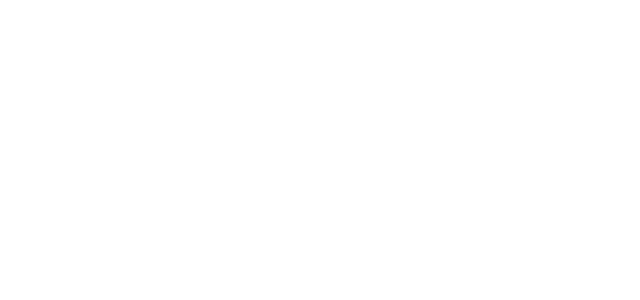
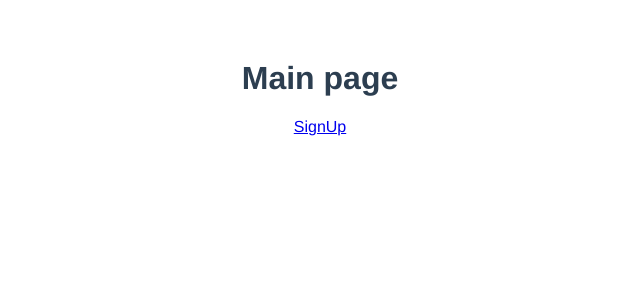
Before and after one commit to dimanlin/banck-fronend, a Vue app: page / in a window 1280 px wide. Shown: the top 300 px of the page, without its empty margins (320-960 px from the left). Built offline with nearby package versions, Linux system fonts and the light colour scheme.

Commit message:
main page

```diff
--- /dev/null
+++ b/src/components/main_page.vue
@@ -0,0 +1,26 @@
+<template>
+  <div class="hello">
+    <h1>Main page</h1>
+    <router-link to="/sign-up">SignUp</router-link>
+  </div>
+</template>
+
+<script>
+
+export default {
+  props: {},
+  data() {
+    return {}
+  },
+  created() {
+  },
+  methods: {
+
+  }
+}
+</script>
+
+<!-- Add "scoped" attribute to limit CSS to this component only -->
+<style scoped>
+
+</style>
--- a/src/router/index.js
+++ b/src/router/index.js
@@ -1,15 +1,16 @@
 import Vue from 'vue'
 import VueRouter from 'vue-router'
 import SignUp from '../components/sign_up/new.vue'
+import MainPage from '../components/main_page.vue'
 
 Vue.use(VueRouter)
 
 const routes = [
-    // {
-    //     path: '/',
-    //     name: 'Home',
-    //     component: HomePage
-    // },
+    {
+        path: '/',
+        name: 'MainPage',
+        component: MainPage
+    },
     {
         path: '/sign-up',
         name: 'SignUp',
```
